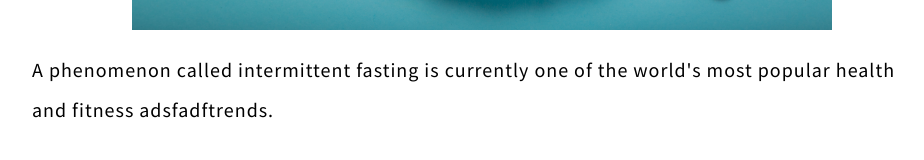
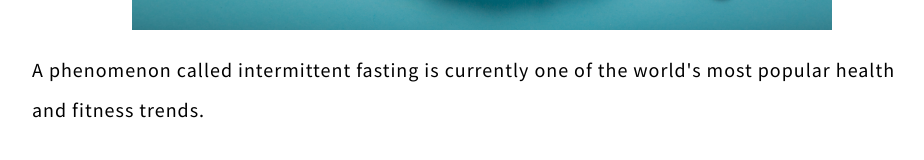
Before and after one commit to markygan123/Intermittent-Fasting-101, a plain HTML site: page index.html in a window 1280 px wide. Shown: the part 628-788 px from the top of the page, without its empty margins (158-1082 px from the left). Drawn offline with Linux system fonts and the light colour scheme.

```diff
--- a/index.html
+++ b/index.html
@@ -22,7 +22,7 @@
 
 	<img src="images/fasting.jpg" alt="Picture of a spoon, fork and plate with a blue clock on top of it on a blue background">
 
-	<p>A phenomenon called intermittent fasting is currently one of the world's most popular health and fitness adsfadftrends.</p>
+	<p>A phenomenon called intermittent fasting is currently one of the world's most popular health and fitness trends.</p>
 
 	<p>It involves alternating cycles of fasting and eating.</p>
 
```
